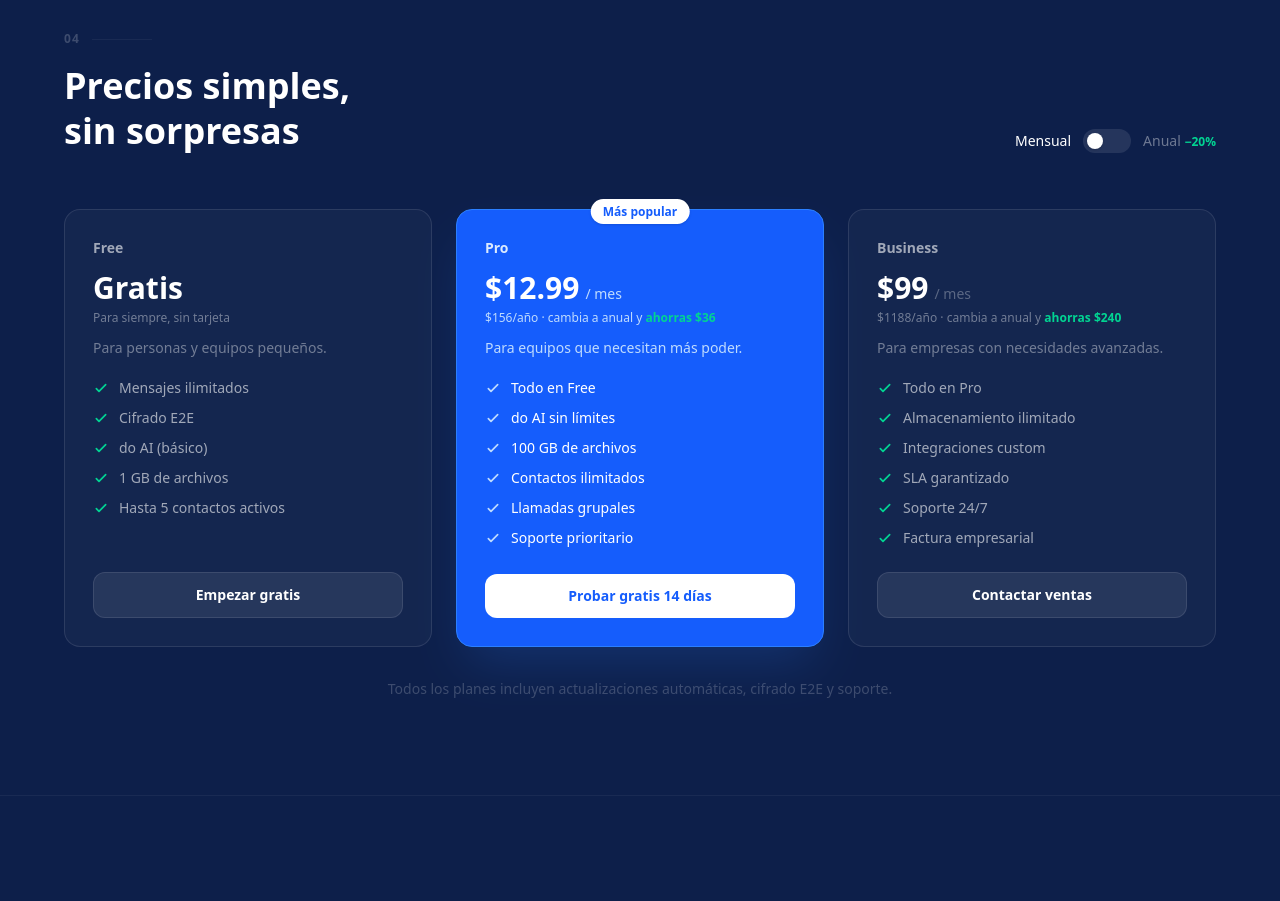
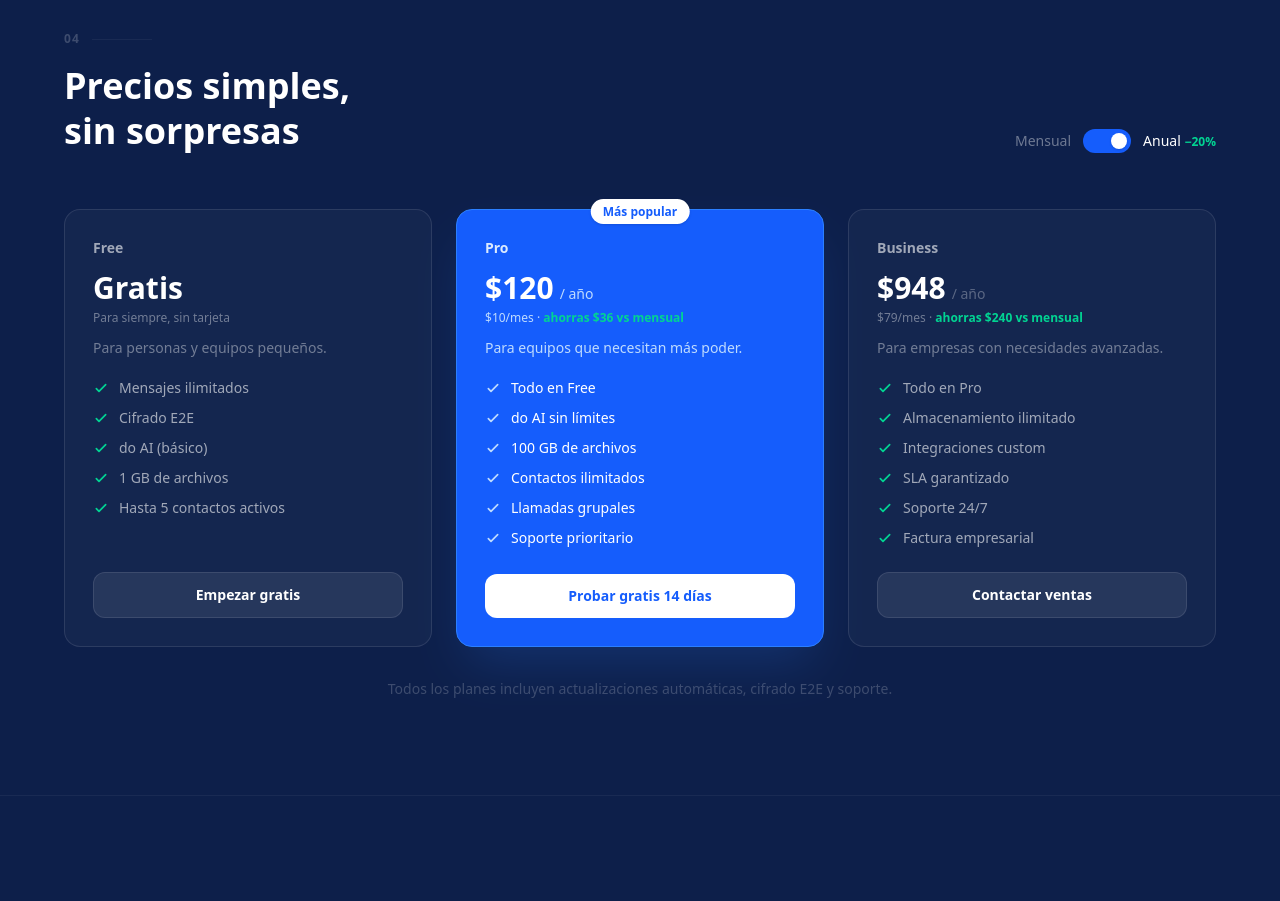
Before and after one commit to abelnvv08/do-chat, a Next.js app: page /landing in a window 1280 px wide. Shown: the part 3100-4001 px from the top of the page. Built offline with nearby package versions, Linux system fonts and the light colour scheme.

Commit message:
fix: default pricing toggle to annual
Co-Authored-By: Claude Sonnet 4.6 <noreply@anthropic.com>

```diff
--- a/src/app/landing/page.tsx
+++ b/src/app/landing/page.tsx
@@ -8,7 +8,7 @@ export default function LandingV2() {
   const router = useRouter()
   const [scrolled, setScrolled] = useState(false)
   const [menuOpen, setMenuOpen] = useState(false)
-  const [annual, setAnnual] = useState(false)
+  const [annual, setAnnual] = useState(true)
   const [pricingLoading, setPricingLoading] = useState<string | null>(null)
   const [pricingError, setPricingError] = useState<string | null>(null)
 
```
